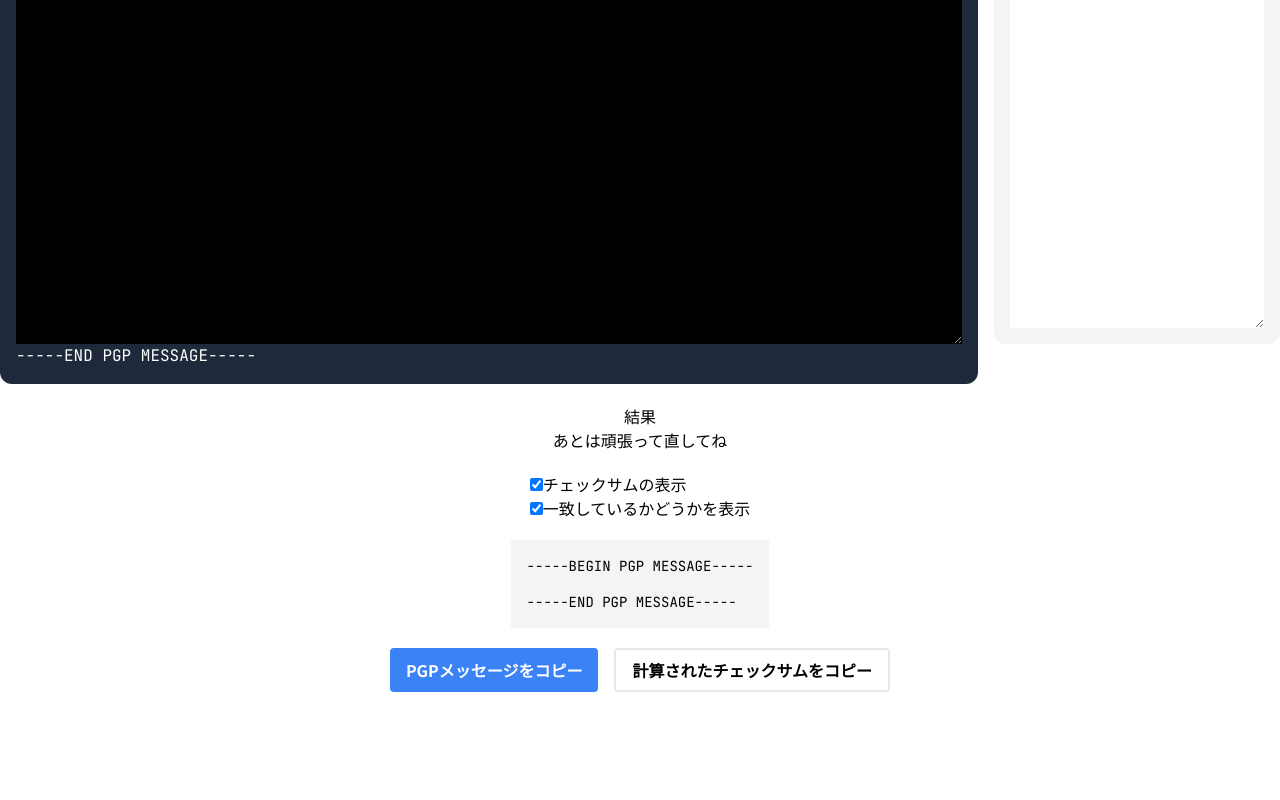
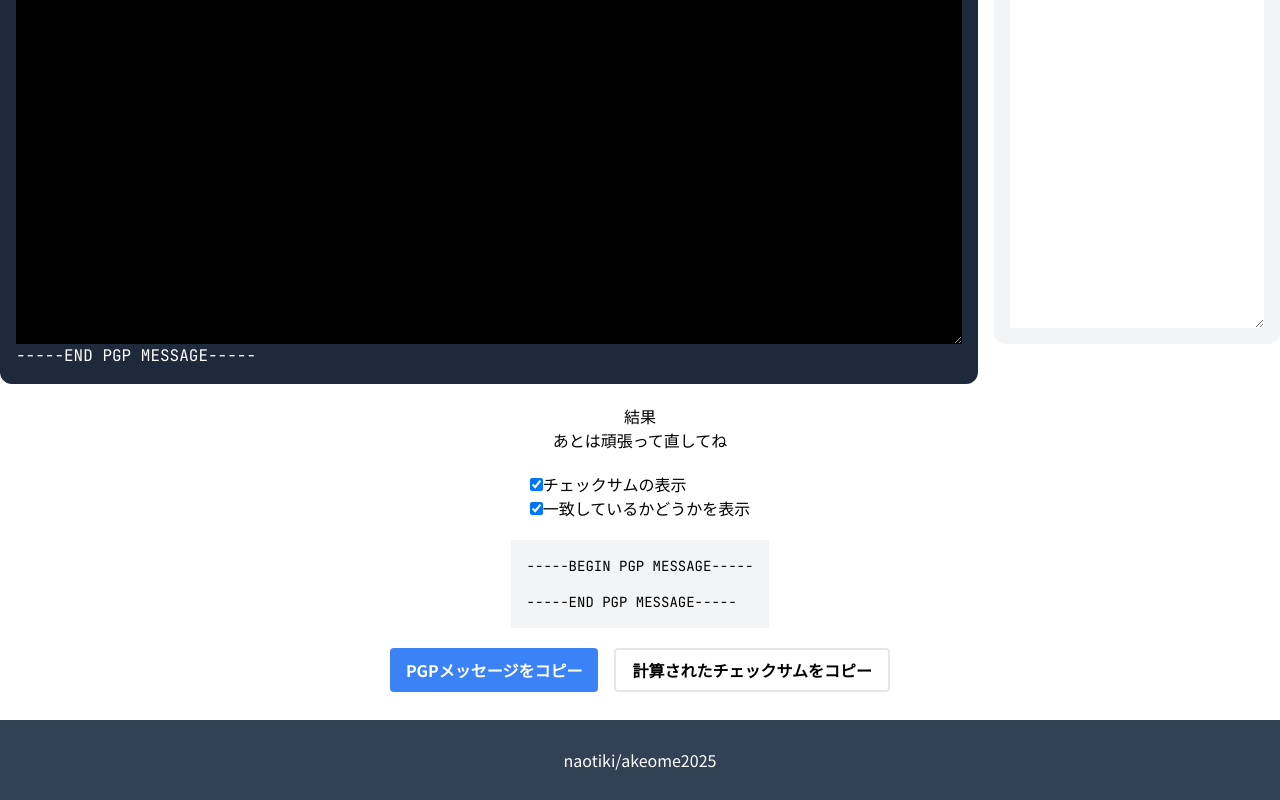
Before and after one commit to naotiki/akeome2025, a React (Vite) app: page / in a window 1280 px wide. Shown: the part 340-1140 px from the top of the page. Before the commit the page ends 1040 px from the top, so only its background shows below. Built offline with nearby package versions, Linux system fonts and the light colour scheme.

Commit message:
add repo link

```diff
--- a/src/App.tsx
+++ b/src/App.tsx
@@ -44,6 +44,7 @@ function App() {
     setResult(object);
   }, [text, correctChecksumsText, slice]);
   return (
+    <>
       <main className="flex flex-col items-center justify-center min-h-screen py-2 gap-5">
         <h1 className="text-5xl font-bold akeome">あけおめ</h1>
         <a
@@ -189,6 +190,10 @@ function App() {
           </button>
         </div>
       </main>
+      <footer className="mt-5 w-full bg-slate-700 min-h-20 flex items-center justify-center text-white">
+            <a href="https://github.com/naotiki/akeome2025" className="hover:underline">naotiki/akeome2025</a>
+      </footer>
+    </>
   );
 }
 
```
Lines whose indentation alone changed are shown as unchanged.
